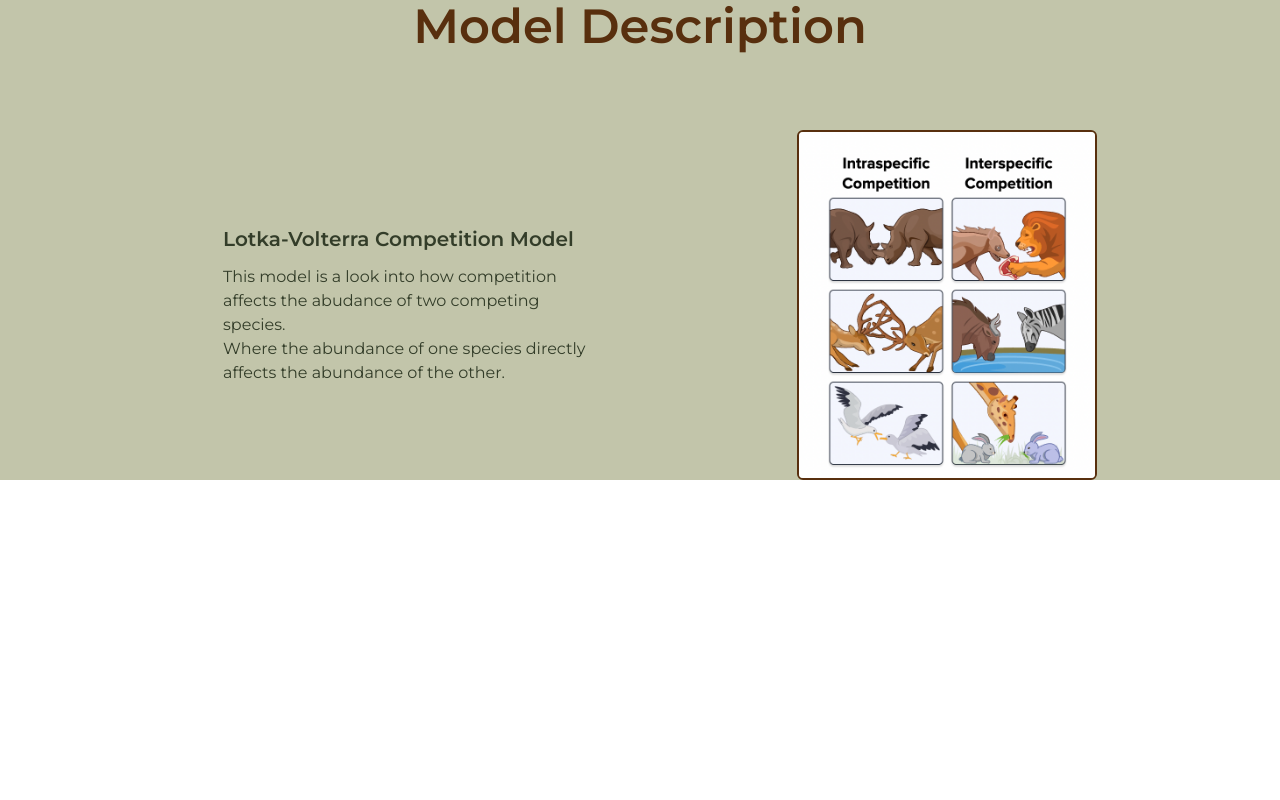
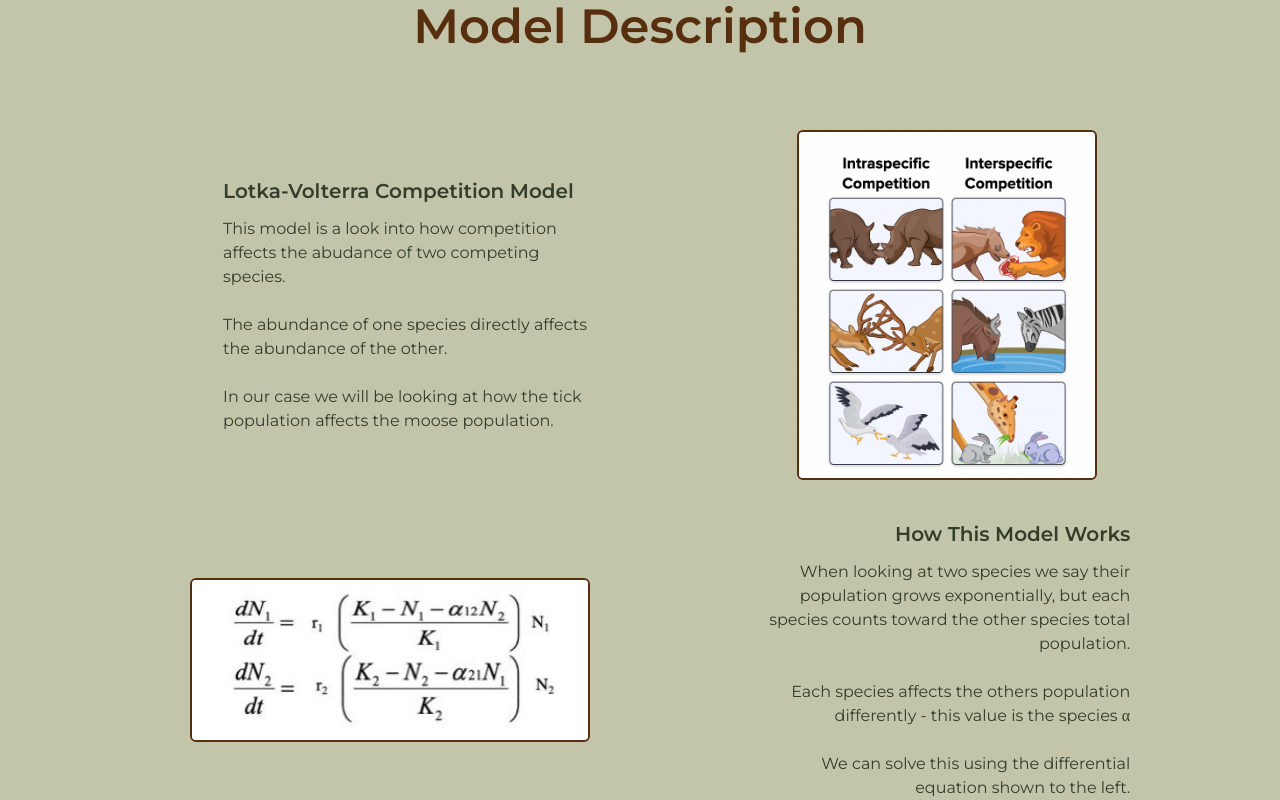
Before and after one commit to Marois2000/Lotka-Volterra, a React (Vite) app in the folder client/: page / in a window 1280 px wide. Shown: the part 1430-2230 px from the top of the page. Before the commit the page ends 1910 px from the top, so only its background shows below. Built offline with nearby package versions, Linux system fonts and the light colour scheme.

Commit message:
more model description

```diff
--- a/client/src/App.jsx
+++ b/client/src/App.jsx
@@ -6,7 +6,7 @@ import { ModelDesc } from './sections/modeldesc'
 function App() {
 
   return (
-    <div className='w-full flex justify-center bg-neutral-300 flex-col'>
+    <div className='w-full flex justify-center bg-neutral-300 flex-col overflow-hidden'>
       <Hero />
       <Introduction />
       <ModelDesc />
--- a/client/src/sections/modeldesc.jsx
+++ b/client/src/sections/modeldesc.jsx
@@ -4,20 +4,37 @@
 import React from "react";
 import { ParagraphHeader } from "../components/paragraphheader";
 import competitionDesc from "../../img/comp_definition.png";
+import equation from "../../img/Equation.jpeg";
 
 export const ModelDesc = () => {
     return (
         <>
             <h1 className="text-5xl text-brown-300 font-montserrat font-semibold text-center m-20">Model Description</h1>
-            <div className="flex justify-center items-start flex-col">
+            <div className="flex justify-center items-start flex-col gap-10">
+
                 <div className="flex justify-evenly items-center w-full mx-5">
                     <div className="flex justify-between items-start flex-col ">
                         <ParagraphHeader text="Lotka-Volterra Competition Model" />
                         <p className="w-[35ch] text-green-300 font-montserrat mt-3">
-                            This model is a look into how competition affects the abudance of two competing species. <br />Where the abundance of one species directly affects the abundance of the other.
+                            This model is a look into how competition affects the abudance of two competing species. <br /><br />
+                            The abundance of one species directly affects the abundance of the other.<br /><br />
+                            In our case we will be looking at how the tick population affects the moose population.
                         </p>
                     </div>
                     <img className="h-[350px] rounded-md border-2 border-brown-300" src={competitionDesc} alt="Description of Species Competition" />
+                </div>
+
+                <div className="flex justify-evenly items-center w-full mx-5">
+                    <img className="w-[400px] rounded-md border-2 border-brown-300" src={equation} alt="Description of Species Competition" />
+
+                    <div className="flex justify-between items-end flex-col ">
+                        <ParagraphHeader text="How This Model Works" />
+                        <p className="w-[35ch] text-green-300 font-montserrat mt-3 text-right">
+                            When looking at two species we say their population grows exponentially, but each species counts toward the other species total population.<br /><br />
+                            Each species affects the others population differently - this value is the species &alpha; <br /><br />
+                            We can solve this using the differential equation shown to the left.
+                        </p>
+                    </div>
                 </div>
             </div>
         </>
```
Also changed, not shown: client/img/Equation.jpeg (added).
